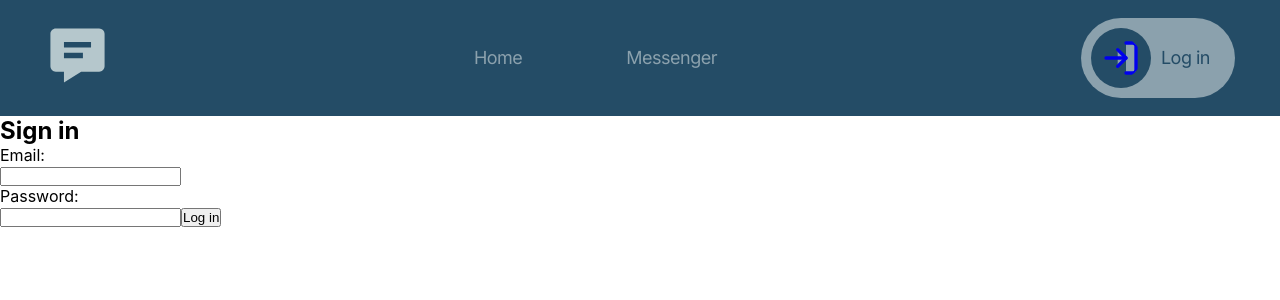
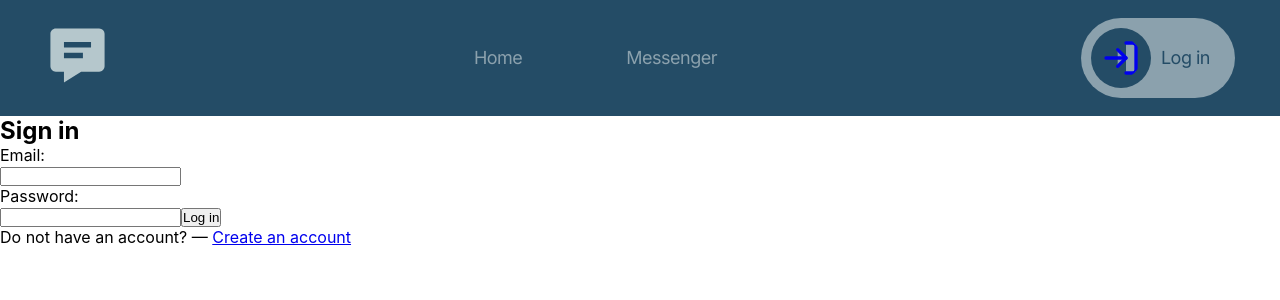
Before and after one commit to gabor-makeev/gb-react, a React app: page /signin in a window 1280 px wide. Shown: the top 300 px of the page. Built offline with nearby package versions, Linux system fonts and the light colour scheme; no server answers; a web font is replaced by a local one.

Commit message:
feat: implement sign up link on the sign in page

```diff
--- a/src/pages/SignIn/SignIn.tsx
+++ b/src/pages/SignIn/SignIn.tsx
@@ -1,5 +1,5 @@
 import React, { FC, useState } from 'react';
-import { useNavigate } from 'react-router-dom';
+import { useNavigate, NavLink } from 'react-router-dom';
 import { logIn } from 'src/services/firebase/auth';
 
 export const SignIn: FC = () => {
@@ -49,6 +49,10 @@ export const SignIn: FC = () => {
         </label>
         <button>Log in</button>
       </form>
+      <span>
+        Do not have an account? —{' '}
+        <NavLink to="/signup">Create an account</NavLink>
+      </span>
     </>
   );
 };
```
